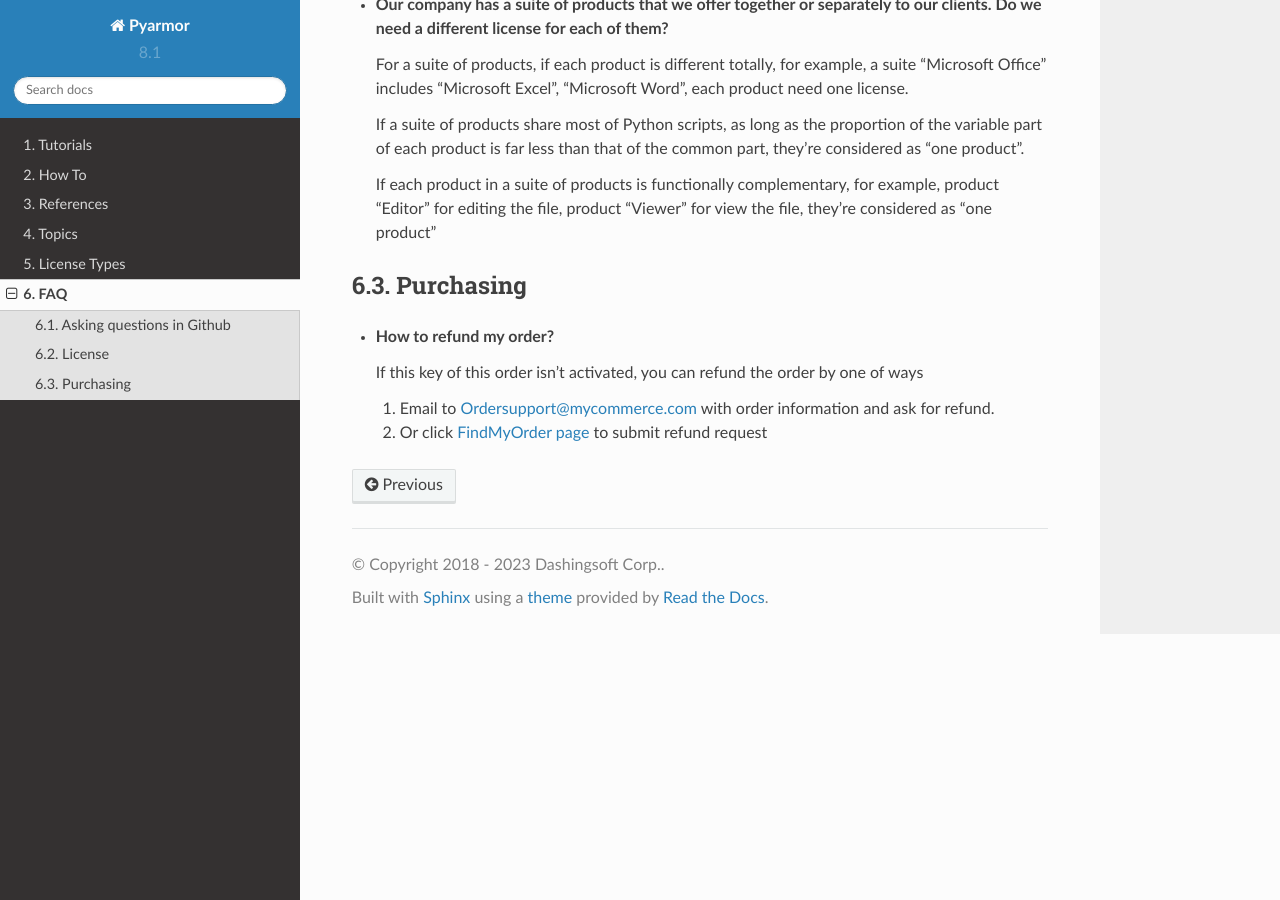
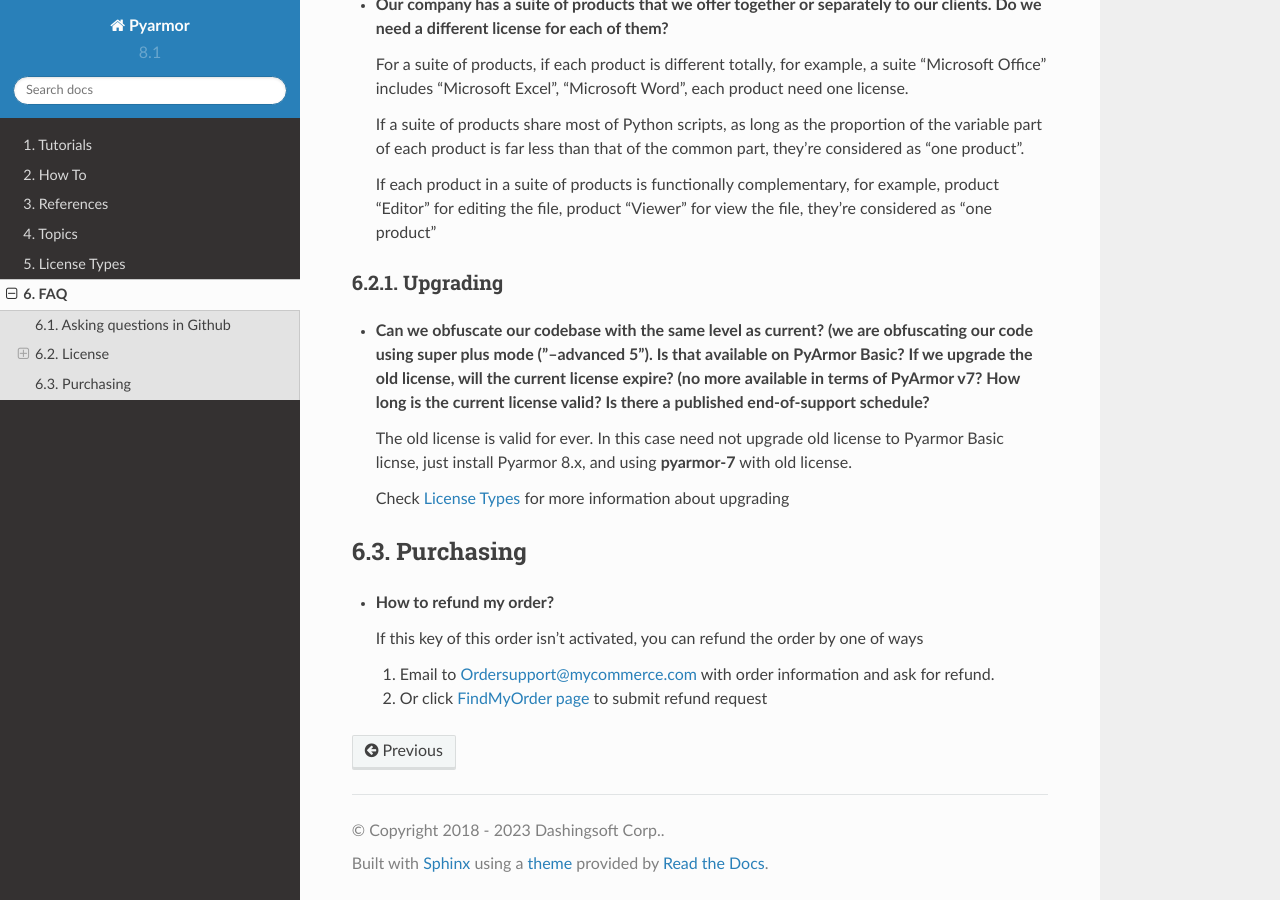
Before and after one commit to dashingsoft/pyarmor, a Sphinx documentation site: the page built from docs/questions.rst, in a window 1280 px wide and 900 px high, scrolled down 1753 px. Built offline with Sphinx 7.4.7 and the Read the Docs theme 2.0.0, drawn with Linux system fonts in a browser that asks for light colours.

Commit message:
Add answer about upgrading question

```diff
--- a/docs/questions.rst
+++ b/docs/questions.rst
@@ -85,6 +85,15 @@
 
   If each product in a suite of products is functionally complementary, for example, product “Editor” for editing the file, product “Viewer” for view the file, they’re considered as “one product"
 
+Upgrading
+---------
+
+- **Can we obfuscate our codebase with the same level as current? (we are obfuscating our code using super plus mode ("--advanced 5"). Is that available on PyArmor Basic? If we upgrade the old license, will the current license expire? (no more available in terms of PyArmor v7? How long is the current license valid? Is there a published end-of-support schedule?**
+
+  The old license is valid for ever. In this case need not upgrade old license to Pyarmor Basic licnse, just install Pyarmor 8.x, and using :command:`pyarmor-7` with old license.
+
+  Check :doc:`licenses` for more information about upgrading
+
 Purchasing
 ==========
 
```
